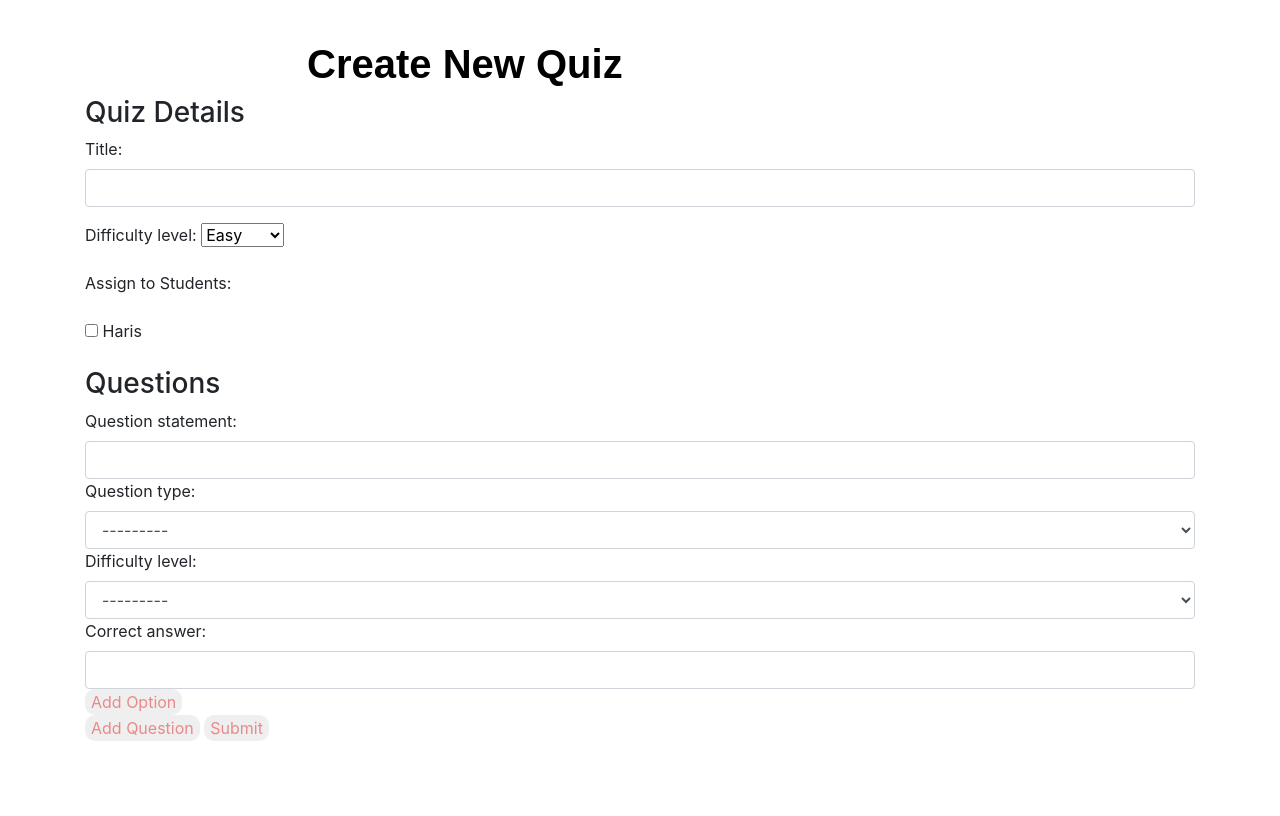
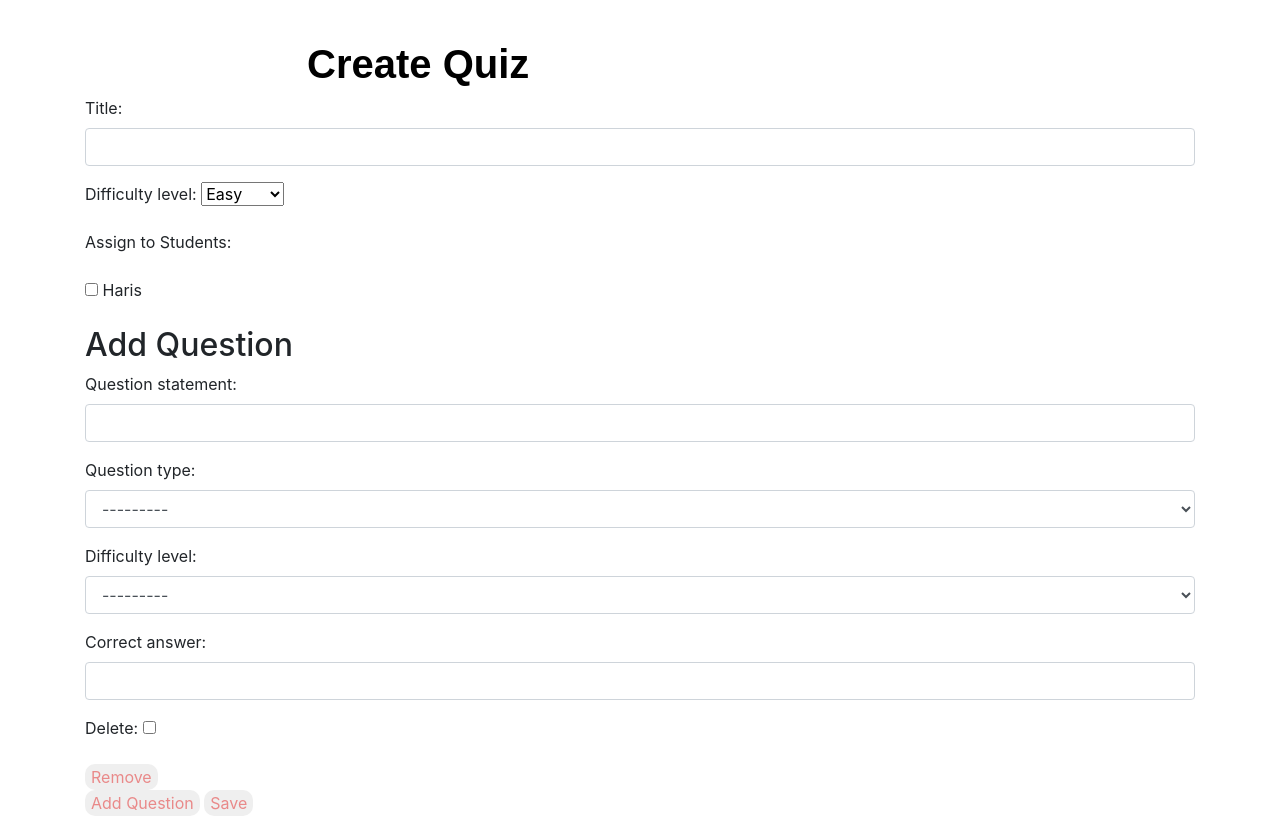
Before and after one commit to haris-idrees/QuizApp, a Django app: page /manager/createQuiz/ in a window 1280 px wide. Shown: the part 61-877 px from the top of the page. Before the commit the page ends 802 px from the top, so only its background shows below. Run offline with Django 5.2, Linux system fonts and the light colour scheme; a user stored in the database is signed in; data comes from the database, SQL or seed files in the repository; both versions use the stored data as it was after the commit.

Commit message:
Working Questions to Quiz and Options to Question Separately

```diff
--- a/Admin/templates/Admin/CreateQuiz.html
+++ b/Admin/templates/Admin/CreateQuiz.html
@@ -1,99 +1,92 @@
 {% extends 'Student/base.html' %}
 
 {% block content %}
+
 <div class="container">
-
-    {% if errors %}
-        <p style="color: red;">{{ errors }}</p>
-    {% endif %}
-
-    <h1>Create New Quiz</h1>
-
-    <form method="post">
+    <h1>Create Quiz</h1>
+    <form id="quiz-form" method="post">
         {% csrf_token %}
-
-        <div>
-            <h3>Quiz Details</h3>
-            {{ quizform.as_p }}
-        </div>
-
-        <h3>Questions</h3>
-        {{ formset.management_form }}
-        <div id="questions">
-            {% for form in formset %}
-                <div>
-                    {{ form.id }}
-                    <div>
-                        {{ form.question_statement.label_tag }}
-                        {{ form.question_statement }}
-                    </div>
-                    <div>
-                        {{ form.question_type.label_tag }}
-                        {{ form.question_type }}
-                    </div>
-                    <div>
-                        {{ form.difficulty_level.label_tag }}
-                        {{ form.difficulty_level }}
-                    </div>
-                    <div>
-                        {{ form.correct_answer.label_tag }}
-                        {{ form.correct_answer }}
-                    </div>
-
-                    <div>
-                        {{ form.options.management_form }}
-                        {% for option_form in form.options %}
-                            <div>
-                                {{ option_form.id }}
-                                {{ option_form.option_text.label_tag }}
-                                {{ option_form.option_text }}
-                            </div>
-                        {% endfor %}
-                    </div>
-                    <button type="button" class="add-option">Add Option</button>
+        {{ quizform.as_p }}
+        <h2>Add Question</h2>
+        <div id="questions_formset">
+            {{ question_formset.management_form }}
+            {% for form in question_formset %}
+                <div class="question-form">
+                    {{ form.as_p }}
+                    <button type="button" class="remove-question">Remove</button>
                 </div>
             {% endfor %}
         </div>
-
         <button type="button" id="add-question">Add Question</button>
-        <button type="submit">Submit</button>
+        <button type="submit">Save</button>
     </form>
 </div>
+<script>
 
-<script type="text/javascript">
-    document.addEventListener("DOMContentLoaded", function () {
-        var addButton = document.getElementById("add-question");
-        var formContainer = document.getElementById("questions");
-        var formIndex = formContainer.children.length;
 
-        addButton.addEventListener("click", function () {
-            var newForm = formContainer.children[0].cloneNode(true);
-            formIndex++;
-            var formRegex = RegExp(`form-(\\d){1}-`, 'g');
-            newForm.innerHTML = newForm.innerHTML.replace(formRegex, `form-${formIndex}-`);
-            var inputs = newForm.querySelectorAll('input, textarea, select');
-            inputs.forEach(input => input.value = '');
-            formContainer.appendChild(newForm);
-            document.getElementById("id_form-TOTAL_FORMS").value = formIndex + 1;
+document.addEventListener('DOMContentLoaded', function() {
+    let questionForms = document.querySelectorAll(".question-form");
+    let container = document.querySelector("#questions_formset");
+    let addButton = document.querySelector("#add-question");
+    let totalForms = document.querySelector("#id_questions-TOTAL_FORMS");
+
+    if (!totalForms) {
+        console.error("Element with id 'id_questions-TOTAL_FORMS' not found.");
+        return;
+    }
+
+    let formNum = questionForms.length - 1;
+    addButton.addEventListener('click', addForm);
+
+    function addForm(e) {
+        e.preventDefault();
+
+        let newForm = questionForms[0].cloneNode(true);
+        let formRegex = /questions-(\d+)-/g;
+
+        formNum++;
+        newForm.innerHTML = newForm.innerHTML.replace(formRegex, `questions-${formNum}-`);
+
+        // Update the ID and name attributes of the new form fields
+        let formFields = newForm.querySelectorAll('input, select, textarea, label');
+        formFields.forEach(function(field) {
+            if (field.id) {
+                console.log(`Updating field id from ${field.id} to ${field.id.replace(formRegex, `questions-${formNum}-`)}`);
+                field.id = field.id.replace(formRegex, `questions-${formNum}-`);
+            }
+            if (field.name) {
+                console.log(`Updating field name from ${field.name} to ${field.name.replace(formRegex, `questions-${formNum}-`)}`);
+                field.name = field.name.replace(formRegex, `questions-${formNum}-`);
+            }
+            if (field.htmlFor) { // Update label 'for' attributes
+                console.log(`Updating label for from ${field.htmlFor} to ${field.htmlFor.replace(formRegex, `questions-${formNum}-`)}`);
+                field.htmlFor = field.htmlFor.replace(formRegex, `questions-${formNum}-`);
+            }
         });
 
-        formContainer.addEventListener("click", function (event) {
-            if (event.target.classList.contains("add-option")) {
-                var optionFormSet = event.target.closest("div").querySelector("div");
-                var totalForms = optionFormSet.querySelectorAll("div").length;
-                var prefix = optionFormSet.querySelector('input').name.split('-')[0];
-                var newOptionForm = document.createElement('div');
-                newOptionForm.innerHTML = `
-                    <div>
-                        <input type="hidden" name="${prefix}-options-${totalForms}-id" />
-                        <label for="id_${prefix}-options-${totalForms}-option_text">Option:</label>
-                        <input type="text" name="${prefix}-options-${totalForms}-option_text" />
-                    </div>
-                `;
-                optionFormSet.appendChild(newOptionForm);
-                document.getElementById(`${prefix}-options-TOTAL_FORMS`).value = totalForms + 1;
-            }
-        });
+        // Add remove button event listener
+        newForm.querySelector('.remove-question').addEventListener('click', removeForm);
+
+        container.appendChild(newForm);
+
+        totalForms.setAttribute('value', `${formNum + 1}`);
+    }
+
+    function removeForm(e) {
+        e.preventDefault();
+        let formToRemove = e.target.closest('.question-form');
+        formToRemove.remove();
+
+        // Update total forms count
+        let currentForms = document.querySelectorAll('.question-form').length;
+        totalForms.setAttribute('value', `${currentForms}`);
+    }
+
+    // Add remove event listeners to initial forms
+    questionForms.forEach(function(form) {
+        form.querySelector('.remove-question').addEventListener('click', removeForm);
     });
+});
 </script>
+
 {% endblock %}
--- a/Admin/templates/Admin/Quizes.html
+++ b/Admin/templates/Admin/Quizes.html
@@ -87,6 +87,10 @@ h1 {
             <div class="list-group-item d-flex justify-content-between align-items-center">
                 <span class="quiz-title">{{ quiz.title }}</span>
                 <a class="btn btn-success btn-sm" href="{% url 'quiz_detail' pk=quiz.pk %}">View</a>
+                <form action="{% url 'quiz_delete' pk=quiz.pk %}" method="post" >
+                    {% csrf_token %}
+                    <button type="submit" class="btn btn-success btn-sm">Delete</button>
+                </form>
             </div>
         {% endfor %}
     </div>
--- a/Admin/urls.py
+++ b/Admin/urls.py
@@ -1,6 +1,9 @@
-from django.urls import path, include
-from . views import home, AdminLogin, Students, Quizes, createQuiz, Quiz_detail
-from rest_framework.routers import DefaultRouter
+from django.urls import path
+from . views import (
+    home,
+    AdminLogin,
+    Students, Quizes, CreateQuiz, Quiz_detail, CreateQuestion, Quiz_Delete,
+    AddOption)
 
 
 urlpatterns = [
@@ -8,7 +11,9 @@ urlpatterns = [
     path('home', home, name='home'),
     path('students/', Students, name='students'),
     path('quizes/', Quizes, name='quizes'),
-    path('createQuiz/', createQuiz.as_view(), name='createQuiz'),
+    path('createQuiz/', CreateQuiz.as_view(), name='createQuiz'),
     path('quiz/<int:pk>/', Quiz_detail.as_view(), name='quiz_detail'),
-    # path('createQuestion/', CreateQuestion.as_view(), name='creatQuestion')
+    path('createQuestion/', CreateQuestion.as_view(), name='creatQuestion'),
+    path('quiz/<int:pk>/delete/', Quiz_Delete.as_view(), name='quiz_delete'),
+    # path('createQuestion/', AddOption.as_view(), name="createQuestion")
 ]
--- a/Admin/views.py
+++ b/Admin/views.py
@@ -1,15 +1,13 @@
 from django.shortcuts import render, redirect
 from Student.models import Student, Admin
 from .models import Question, Quiz, AnswerOptions
-from django.contrib.auth.models import User
-from rest_framework.views import APIView
 from django.contrib.auth import login
 from django.views import View
 from django.contrib.auth.decorators import login_required
-from rest_framework.viewsets import ModelViewSet
 from django.http import HttpResponse
-from .forms import QuestionForm, QuizForm, QuestionFormSet, AnswerOptionFormSet
-from django.forms import formset_factory, inlineformset_factory
+from .forms import QuestionForm, QuizForm, QuestionFormSet, AnswerOptionForm, AnswerOptionFormSet
+from django.views.generic import TemplateView
+from django.shortcuts import get_object_or_404
 
 
 class AdminLogin(View):
@@ -36,7 +34,6 @@ class AdminLogin(View):
         return render(request, 'Admin/AdminLogin.html', {"error": error})
 
 
-
 @login_required()
 def home(request):
     return render(request, 'Admin/Home.html')
@@ -56,9 +53,6 @@ def Quizes(request):
         return render(request, 'Admin/Quizes.html', {'quizes': quizes})
     else:
         return redirect('adminhome')
-
-
-from django.shortcuts import get_object_or_404
 
 
 class Quiz_detail(View):
@@ -81,14 +75,14 @@ class Quiz_detail(View):
         pass
 
 
-class createQuiz(View):
+class CreateQuiz(View):
     def get(self, request):
         if request.user.is_authenticated:
-            quizform = QuizForm()
-            formset = QuestionFormSet()
+            quiz_form = QuizForm()
+            question_formset = QuestionFormSet(prefix='questions')
             return render(request, 'Admin/CreateQuiz.html', {
-                'quizform': quizform,
-                'formset': formset
+                'quizform': quiz_form,
+                'question_formset': question_formset
             })
         else:
             return redirect('adminhome')
@@ -98,36 +92,18 @@ class createQuiz(View):
         if quiz_form.is_valid():
             print("Quiz form is valid")
             quiz = quiz_form.save(commit=False)
-            quiz.save()
-            quiz_form.save_m2m()  # Save the many-to-many relationships
 
-            question_formset = QuestionFormSet(request.POST, instance=quiz)
+            question_formset = QuestionFormSet(request.POST, instance=quiz, prefix='questions')
             if question_formset.is_valid():
                 print("Question formset is valid")
+                quiz.save()
                 questions = question_formset.save(commit=False)
                 for question in questions:
                     question.quiz = quiz
                     question.save()
 
-                question_formset.save_m2m()
+                return redirect('quizes')
 
-                for question in questions:
-                    prefix = f'question-{question.id}'
-
-                    answer_option_formset = AnswerOptionFormSet(request.POST, instance=question, prefix=prefix)
-
-                    print("Answer option formset is valid")
-                    answer_option_formset.save()
-                    # else:
-                    #     print("Answer option formset is not valid")
-                    #     print(answer_option_formset.errors)
-                    #     return render(request, 'Admin/CreateQuiz.html', {
-                    #         'quizform': quiz_form,
-                    #         'formset': question_formset,
-                    #         'errors': answer_option_formset.errors,
-                    #     })
-
-                return redirect('quizes')
             else:
                 print("Question formset is not valid")
                 return render(request, 'Admin/CreateQuiz.html', {
@@ -138,29 +114,38 @@ class createQuiz(View):
             print("Quiz form is not valid")
             print(quiz_form.errors.as_data())
             return render(request, 'Admin/CreateQuiz.html', {
-                'quizform': quiz_form,
-                'formset': QuestionFormSet(),
+                'quizform': quiz_form
             })
 
 
-# class CreateQuestion(View):
-#     def get(self, request):
-#         if request.user.is_authenticated:
-#             question_form = QuestionForm()
-#             formset = OptionFormSet()
-#             return render(request, 'Admin/CreateQuestion.html', {'question_form': question_form, 'formset': formset})
-#         else:
-#             return redirect('adminhome')
-#
-#     def post(self, request):
-#         question_form = QuestionForm(request.POST)
-#         formset = OptionFormSet(request.POST)
-#         if question_form.is_valid() and formset.is_valid():
-#             question = question_form.save()
-#             formset.instance = question
-#             formset.save()
-#             return redirect('createQuiz')
-#         return render(request, 'Admin/CreateQuestion.html', {'question_form': question_form, 'formset': formset})
+class CreateQuestion(View):
+    def get(self, request):
+        if request.user.is_authenticated:
+            question_form = QuestionForm()
+            formset = AnswerOptionFormSet()
+            return render(request, 'Admin/CreateQuestion.html', {'question_form': question_form, 'formset': formset})
+        else:
+            return redirect('adminhome')
+
+    def post(self, request):
+        print(request.POST)
+        question_form = QuestionForm(request.POST)
+
+        if question_form.is_valid():
+            question = question_form.save(commit=False)
+            quiz = Quiz.objects.get(id=1)
+            question.quiz = quiz
+            question.save()
+
+            formset = AnswerOptionFormSet(data=self.request.POST, instance=question)
+            if formset.is_valid():
+                formset.save()
+                return redirect('quizes')
+        else:
+            return render(
+                request,
+                'Admin/CreateQuestion.html',
+                {'question_form': question_form})
 
         # ques_type = request.POST.get('question_type')
         # diff_level = request.POST.get('difficulty_level')
@@ -181,3 +166,34 @@ class createQuiz(View):
         # )
         #
         # return redirect(createQuiz)
+
+
+class Quiz_Delete(View):
+    def post(self, request, pk):
+        if request.user.is_authenticated:
+            quiz = get_object_or_404(Quiz, pk=pk)
+            quiz.delete()
+            return redirect('quizes')
+        else:
+            return redirect('adminhome')
+
+
+# Testing code
+
+class AddOption(TemplateView):
+    template_name = "Admin/CreateQuestion.html"
+
+    def get(self, *args, **kwargs):
+        formset = AnswerOptionFormSet(queryset=AnswerOptions.objects.none())
+        return self.render_to_response({'formset': formset})
+
+    def post(self, *args, **kwargs):
+        formset = AnswerOptionFormSet(data=self.request.POST)
+        if formset.is_valid():
+            options = formset.save(commit=False)
+            for option in options:
+                option.question = Question.objects.get(id=1)
+                option.save()
+            return HttpResponse("Option added successfully")
+
+        return self.render_to_response({'formset': formset})
```
Also changed, not shown: Admin/templates/Admin/AddOptions.html (added, +68 -0 lines), Admin/templates/Admin/CreateQuestion.html (+70 -27 lines), db.sqlite3.
